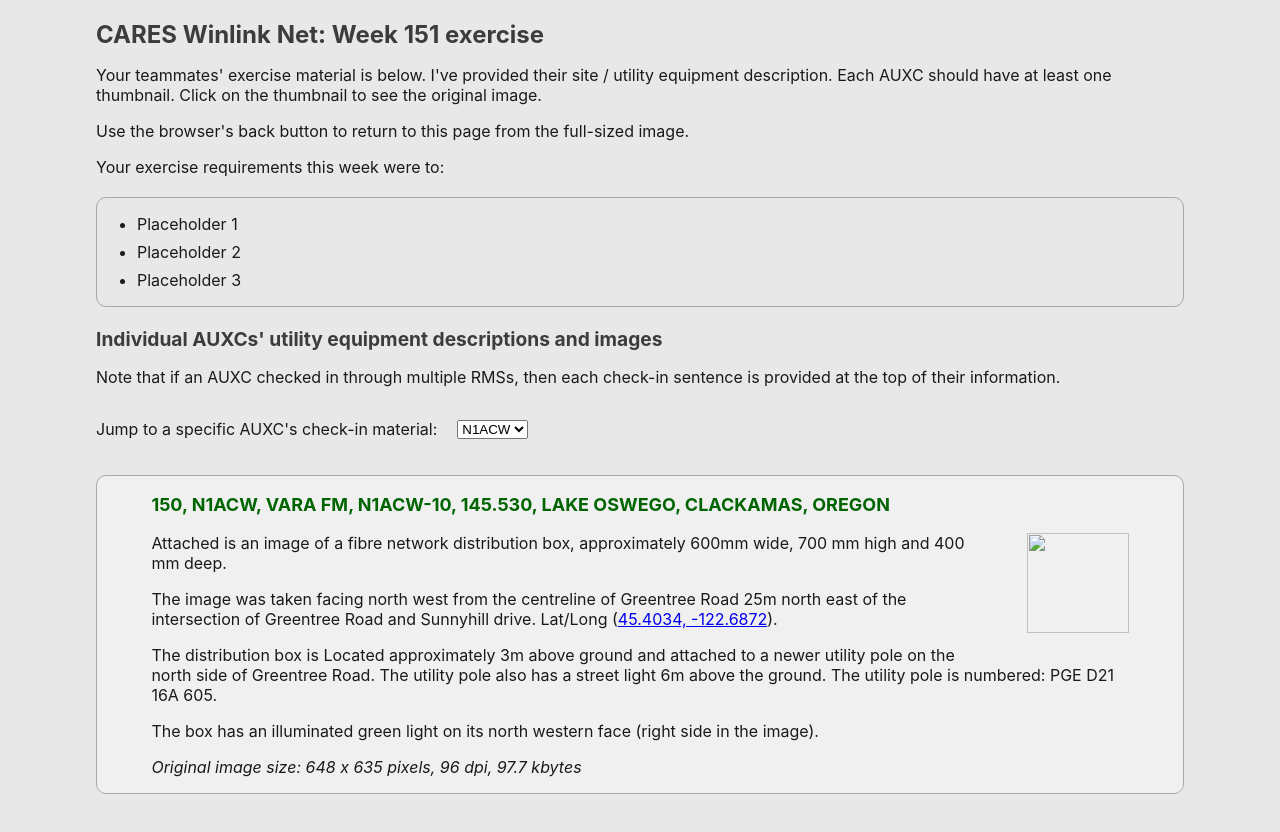
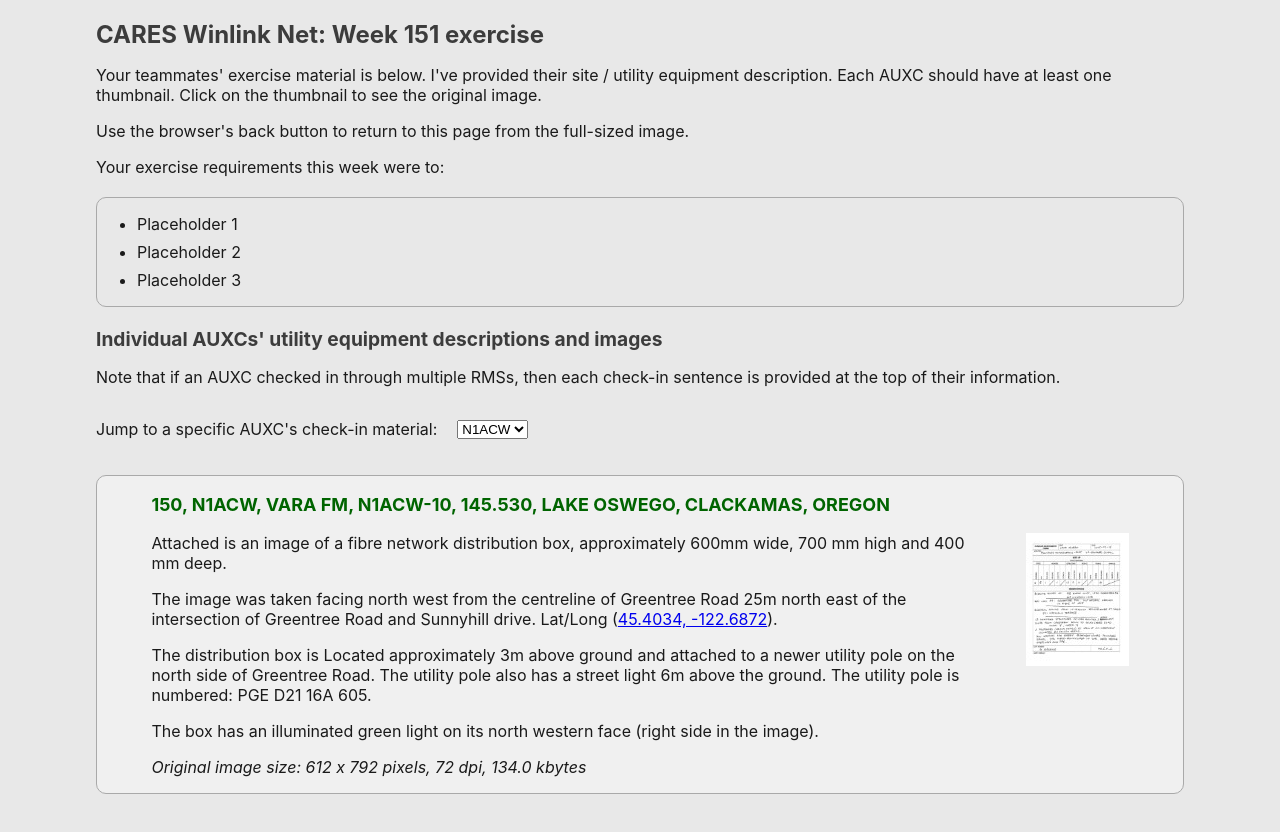
Before and after one commit to drizzlecombe/week-151, a plain HTML site: page index.html in a window 1280 px wide. Drawn offline with Linux system fonts and the light colour scheme.

Commit message:
Added N1ACW's checkin for week 151.

```diff
--- a/index.html
+++ b/index.html
@@ -203,8 +203,8 @@
             <p class="checkin-sentence">
                 150, N1ACW, VARA FM, N1ACW-10, 145.530, Lake Oswego, Clackamas, Oregon
             </p>
-            <a href="./week_150_images/N1ACW.jpg">
-                <img class="utility_thumbnail" src="./week_150_images/N1ACW_thumb.jpg" style="height:100px; width:102px">
+            <a href="./images/N1ACW.jpg">
+                <img class="utility_thumbnail" src="./images/N1ACW_thumb.jpg" style="height:133px; width:103px">
             </a>
             <p>
                 Attached is an image of a fibre network distribution box, approximately
@@ -226,7 +226,7 @@
                 The box has an illuminated green light on its north western face (right
                 side in the image).
             </p>
-            <p><em>Original image size: 648 x 635 pixels, 96 dpi, 97.7 kbytes</em></p>
+            <p><em>Original image size: 612 x 792 pixels, 72 dpi, 134.0 kbytes</em></p>
         </div>
     </body>
 </html>
```
Also changed, not shown: images/N1ACW.jpg (added), images/N1ACW_thumb.jpg (added).
